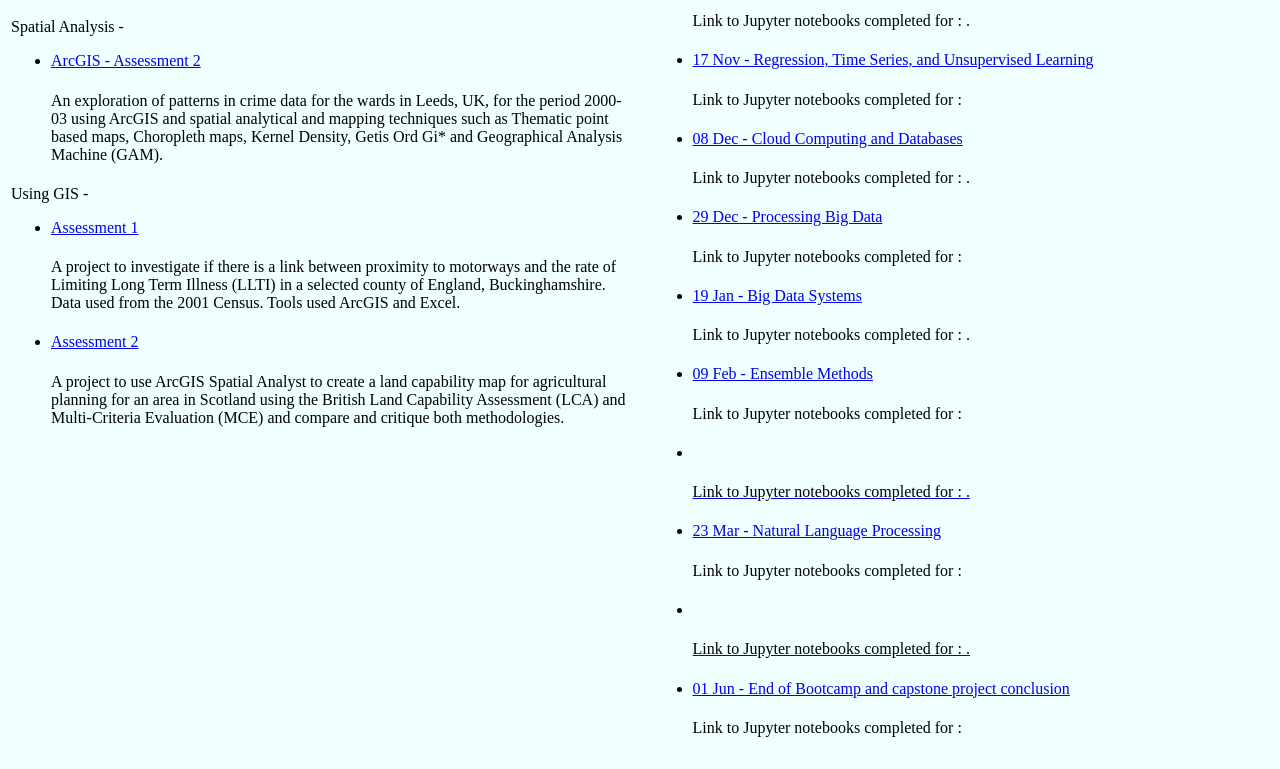
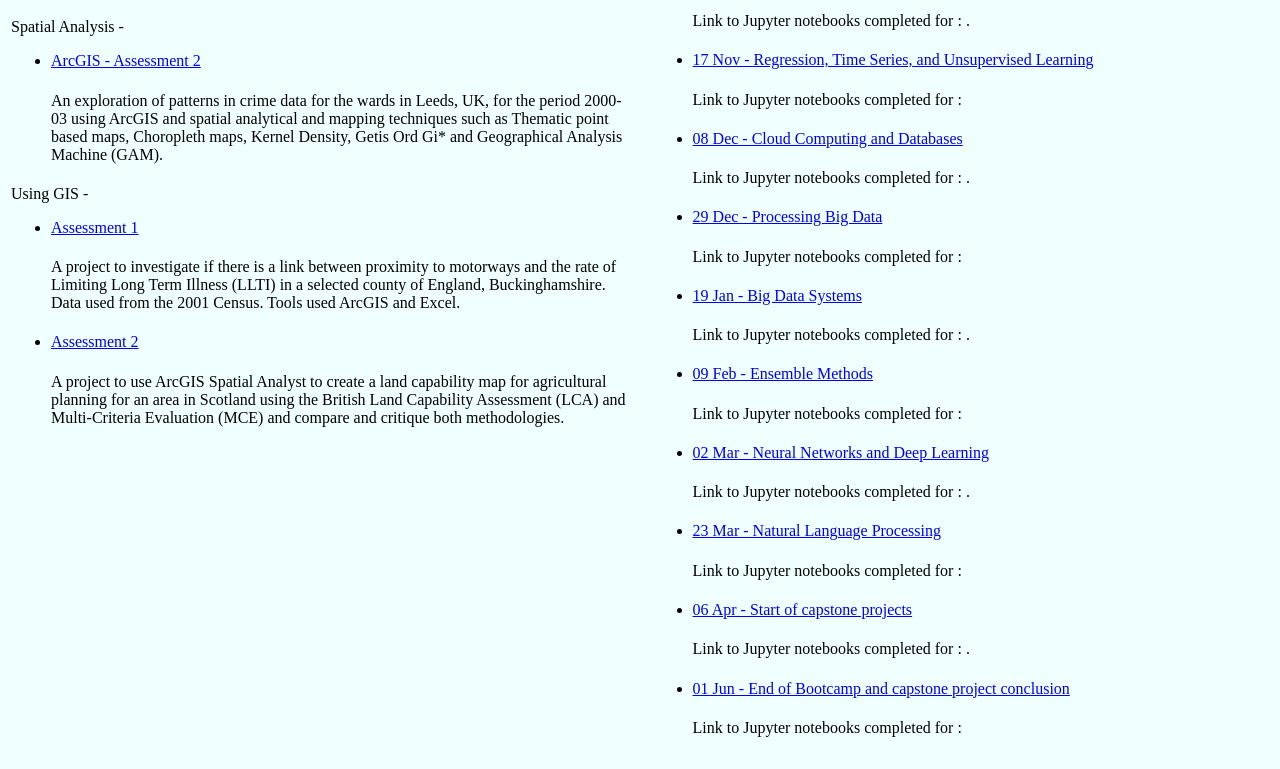
Before and after one commit to SuzetteKing/suzetteking.github.io, a plain HTML site: page index.html in a window 1280 px wide. Shown: the part 816-1585 px from the top of the page. Drawn offline with Linux system fonts and the light colour scheme.

Commit message:
Update index.html

```diff
--- a/index.html
+++ b/index.html
@@ -227,11 +227,12 @@ div {border-right-color: coral;}
 	  </p>
 	  <p>
          <li>
-            <a href="https://github.com/SuzetteKing/Python-GEOG5991M-Assessment-1" target="_blank"02 Mar - Neural Networks and Deep Learning</a>
+            <a href="https://github.com/SuzetteKing/Python-GEOG5991M-Assessment-1" target="_blank">02 Mar - Neural Networks and Deep Learning</a>
           </li>
 	  <p>
 	  <h4>Link to Jupyter notebooks completed for : .</h4>
 	   </p>
+           <p>
           <li>
             <a href="https://github.com/SuzetteKing/Python-GEOG5991M-Assessment-2" target="_blank">23 Mar - Natural Language Processing</a>
           </li> </p>
@@ -240,7 +241,7 @@ div {border-right-color: coral;}
 	  </p>
 	 <p>
          <li>
-            <a href="https://github.com/SuzetteKing/Python-GEOG5991M-Assessment-1" target="_blank"06 Apr - Start of capstone projects</a>
+            <a href="https://github.com/SuzetteKing/Python-GEOG5991M-Assessment-1" target="_blank">06 Apr - Start of capstone projects</a>
           </li>
 	  <p>
 	  <h4>Link to Jupyter notebooks completed for : .</h4>
```
